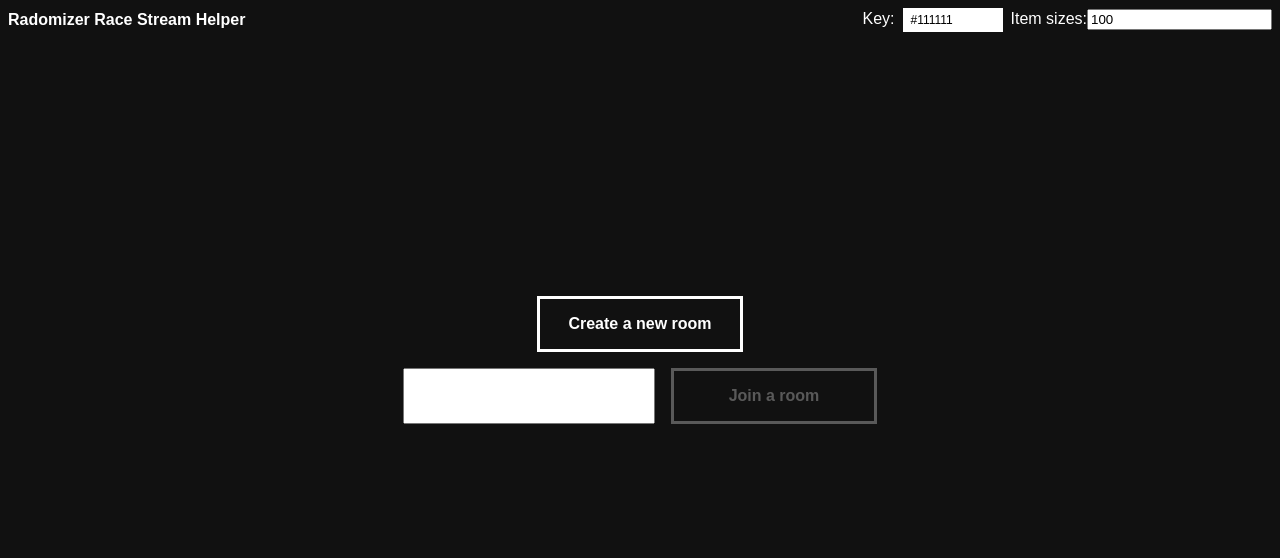
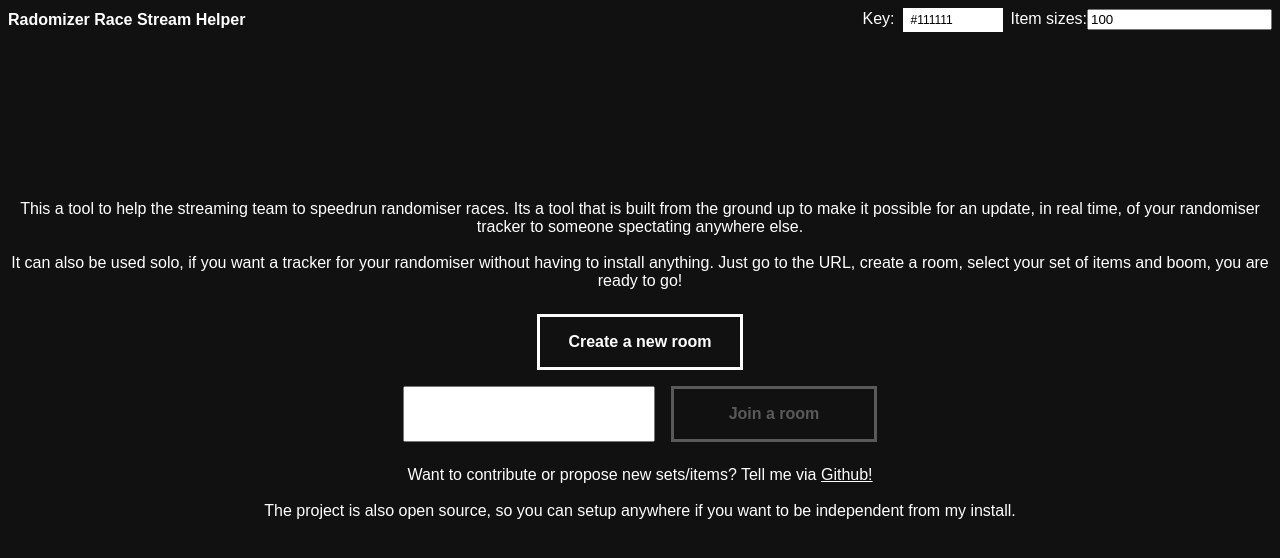
Before and after one commit to fredy31/randomizer-race-stream-helper, a React (Create React App) app: page / in a window 1280 px wide. Shown: the top 558 px of the page. Built offline with nearby package versions, Linux system fonts and the light colour scheme.

Commit message:
Added description to the home page.

```diff
--- a/src/pages/home.tsx
+++ b/src/pages/home.tsx
@@ -36,6 +36,14 @@ const HomeBox = styled.div`
     flex-direction:column;
 `;
 
+const Description = styled.p`
+    text-align:center;
+    margin:24px 0;
+    a{
+        color:#fff;
+    }
+`
+
 const Home:React.FC<Props> = () => {
     var [roomCode,changeRoomCode] = useState('')
     return <Body>
@@ -45,6 +53,11 @@ const Home:React.FC<Props> = () => {
         <Header />
         <BoxToPageCenter>
             <HomeBox>
+                <Description>
+                    This a tool to help the streaming team to speedrun randomiser races. Its a tool that is built from the ground up to make it possible for an update, in real time, of your randomiser tracker to someone spectating anywhere else.<br />
+                    <br />
+                    It can also be used solo, if you want a tracker for your randomiser without having to install anything. Just go to the URL, create a room, select your set of items and boom, you are ready to go!
+                </Description>
                 <Button linkto='/new'>Create a new room</Button>
                 <JoinRoomForm>
                     <RoomCodeInput
@@ -56,6 +69,11 @@ const Home:React.FC<Props> = () => {
                     />
                     <Button linkto={'/room/'+roomCode} isDisabled={(roomCode!="")?false:true}>Join a room</Button>
                 </JoinRoomForm>
+                <Description>
+                    Want to contribute or propose new sets/items? Tell me via <a href="https://github.com/fredy31/randomizer-race-stream-helper" target="_blank">Github!</a><br />
+                    <br/>
+                    The project is also open source, so you can setup anywhere if you want to be independent from my install.
+                </Description>
             </HomeBox>
         </BoxToPageCenter>
     </Body>
```
